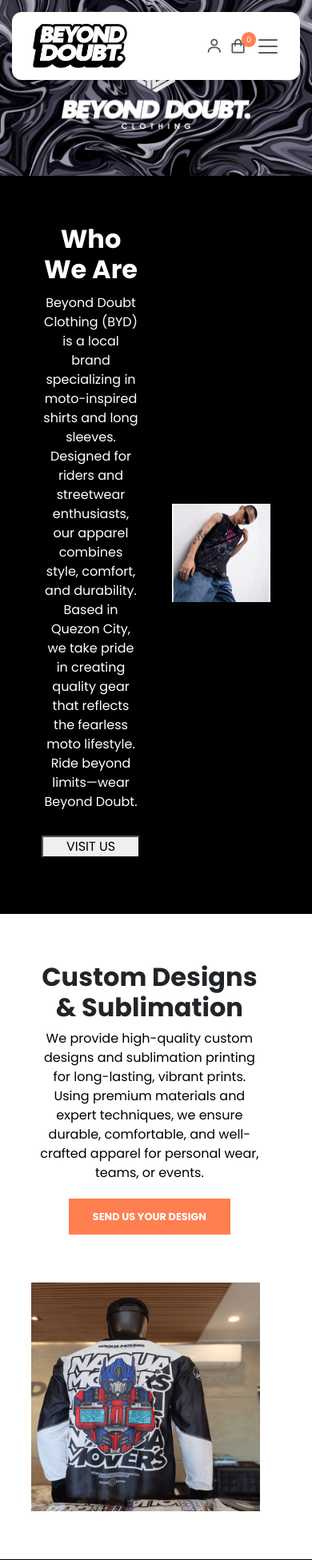
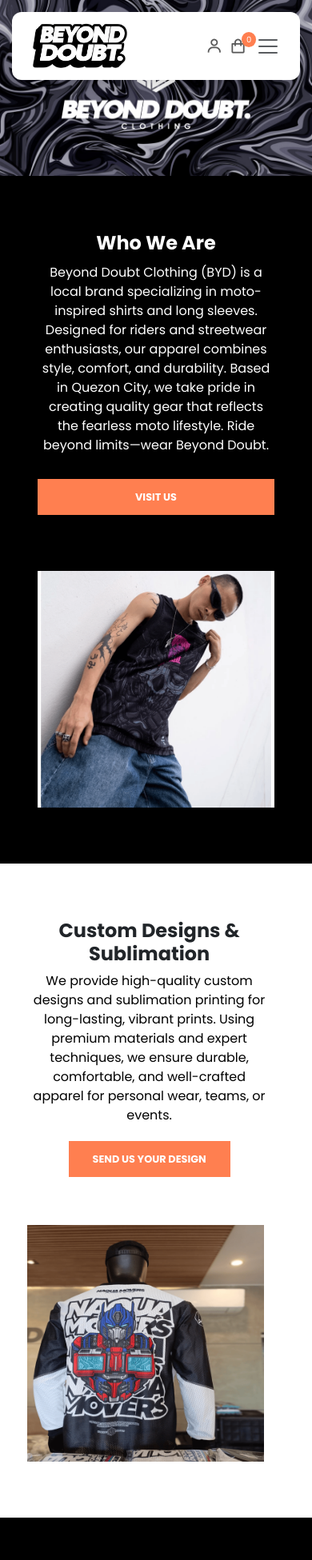
Before and after one commit to BootlegYouki/BYD-Clothing-E-Commerce, a PHP site: page /shop/about_us.php in a window 390 px wide. Shown: the top 1951 px of the page at 80% size. Run offline with PHP 8.4, Linux system fonts and the light colour scheme; some libraries are stand-ins or nearby versions.

Commit message:
fixed the about_us

```diff
--- a/shop/css/about_us.css
+++ b/shop/css/about_us.css
@@ -1,35 +1,20 @@
 /*--BANNER--*/
-<<<<<<< Updated upstream
-.top-image-container {
-=======
 /* .top-image-container {
->>>>>>> Stashed changes
     margin: 0;
     padding: 0;
     width: 100%;
     display: block;
     overflow: hidden; /* Ensures cropped content is not visible */
-<<<<<<< Updated upstream
-  }
-=======
-  /* }
->>>>>>> Stashed changes
+
 
   .top-image {
     width: 100%;
     height: 600px; /* Adjust height to crop bottom part */
-<<<<<<< Updated upstream
-    object-fit: cover;
+   /*  object-fit: cover;
     object-position: center 18%; /* Moves the focus upwards */
     display: block;
     margin: 0;
   }
-=======
-   /*  object-fit: cover;
-    object-position: center 18%; /* Moves the focus upwards */
- /*    display: block;
-    margin: 0;
-  } */
 
   .top-image-container {
     width: 100%;
@@ -44,7 +29,6 @@
     max-width: 100%;
     object-fit: contain; /* Prevent distortion */
 }
->>>>>>> Stashed changes
 
 /*BUTTON*/
   .btn-body{
@@ -360,11 +344,7 @@
     }
 }
 
-<<<<<<< Updated upstream
 /* Smaller Mobile*/
-=======
-/* Smaller Mobile */
->>>>>>> Stashed changes
 @media (max-width: 480px) {
     h1 {
         font-size: 1.5rem;
@@ -382,38 +362,15 @@
         flex-direction: column;
         text-align: center;
         align-items: center;
-<<<<<<< Updated upstream
-=======
-        padding: 20px;
->>>>>>> Stashed changes
     }
 
     /* Adjust image size */
     .right-side img,
-<<<<<<< Updated upstream
     .left-side-2 img,
     .abt-img {
         max-height: 400px; /* Smaller max height */
     }
 
-=======
-    .left-side-2 img
-    {
-        max-width: 100%;
-        height: auto; /* Maintain aspect ratio */
-        max-height: 300px; /* Adjust max height */
-    }
-
-
-    .abt-img,
-.abt-img-2 {
-    width: 100%;
-    max-width: 500px; /* Prevents images from getting too big */
-    height: auto;
-    display: block;
-    margin: 0 auto; /* Centers image */
-}
->>>>>>> Stashed changes
     /* Remove extra <br> tags */
     .right-text br,
     .left-text br {
@@ -423,34 +380,6 @@
     /* Fix section spacing */
     #about-head,
     #about-head-2 {
-<<<<<<< Updated upstream
         padding: 50px 15px;
     }
 }
-
-=======
-        padding: 40px 10px;
-    }
-}
-
-/* Medium Devices (Tablets, iPads) */
-/* Stack elements for medium devices (tablets, iPads) */
-@media (max-width: 1024px) {
-    .container {
-        flex-direction: column; /* Stacks items */
-        text-align: center;
-    }
-
-    .left-side,
-    .right-side,
-    .left-side-2,
-    .right-side-2 {
-        width: 100%;
-    }
-
-    .abt-img,
-    .abt-img-2 {
-        max-width: 80%; /* Prevents images from becoming too big */
-    }
-}
->>>>>>> Stashed changes
```
Also changed, not shown: shop/css/details.css (+0 -98 lines).
